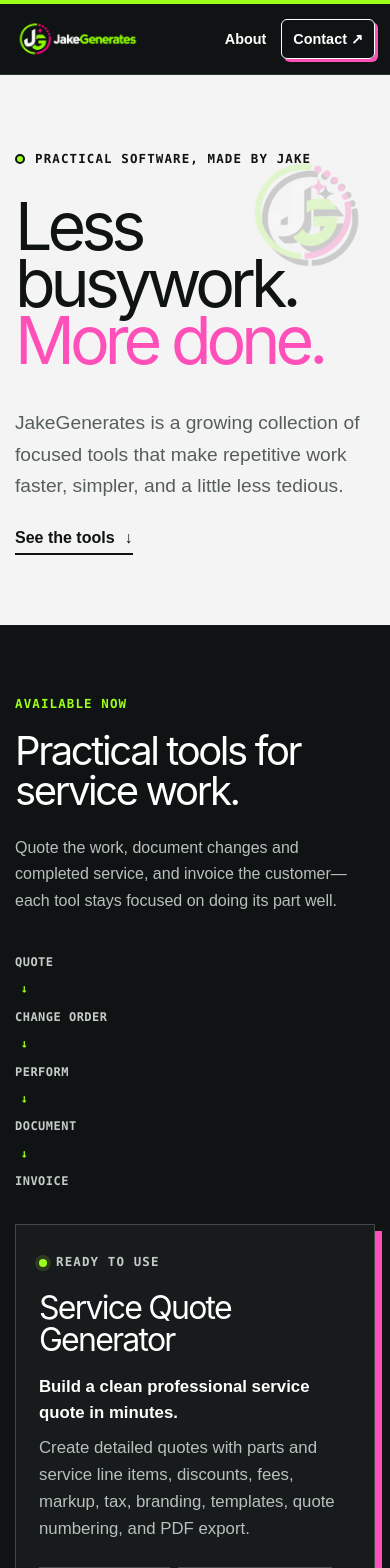
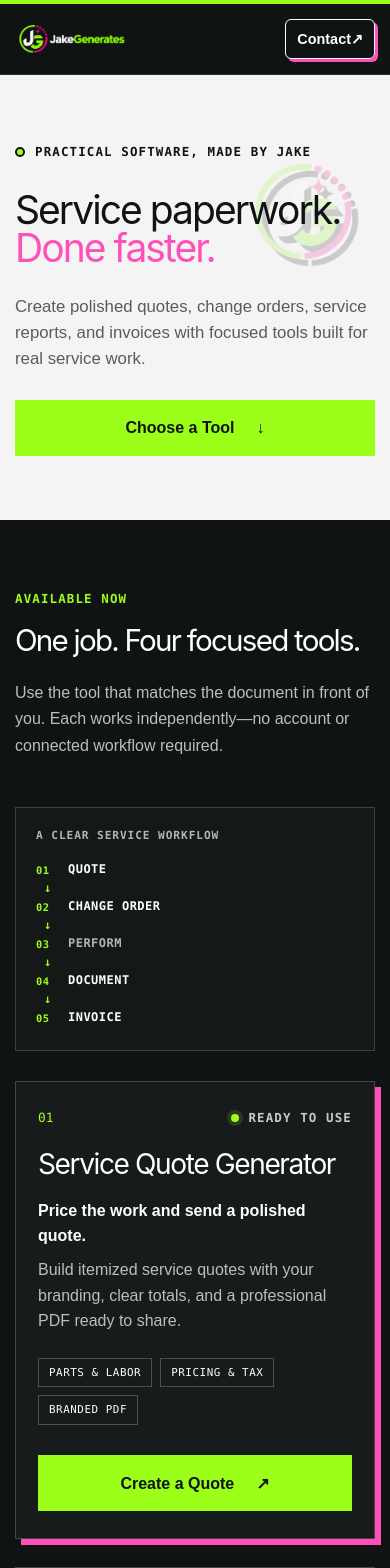
Before and after one commit to jakevans90/jakegenerates, a Next.js app: page / in a window 390 px wide. Shown: the top 1568 px of the page. Built offline with nearby package versions, Linux system fonts and the light colour scheme; no server answers.

Commit message:
Refine homepage tool hierarchy and copy

```diff
--- a/src/app/globals.css
+++ b/src/app/globals.css
@@ -23,6 +23,7 @@
 html { scroll-behavior: smooth; }
 body { margin: 0; background: var(--paper); color: var(--ink); font-family: Arial, Helvetica, sans-serif; line-height: 1.45; }
 a { color: inherit; text-decoration: none; }
+a:focus-visible { outline: 3px solid var(--pink); outline-offset: 4px; }
 .sr-only { position: absolute; width: 1px; height: 1px; padding: 0; margin: -1px; overflow: hidden; clip: rect(0, 0, 0, 0); white-space: nowrap; border: 0; }
 .shell { width: min(1160px, calc(100% - 48px)); margin-inline: auto; }
 .site-header { border-top: 4px solid var(--green); border-bottom: 1px solid #2d3231; background: var(--ink); color: white; position: sticky; top: 0; z-index: 10; }
@@ -34,13 +35,15 @@
 .nav-contact { padding: 11px 16px; border: 1px solid white; border-radius: var(--radius-sm); box-shadow: 3px 3px 0 var(--pink); transition: transform var(--transition), box-shadow var(--transition), color var(--transition), border-color var(--transition); }
 .nav-contact:hover { color: var(--green); border-color: var(--green); }
 .nav-contact:hover { transform: translate(2px, 2px); box-shadow: 1px 1px 0 var(--pink); }
-.hero { min-height: 650px; padding-block: 95px 75px; position: relative; overflow: hidden; }
+.hero { min-height: 610px; padding-block: 88px 82px; position: relative; display: flex; align-items: center; }
+.hero-content { position: relative; z-index: 1; }
 .eyebrow, .kicker, .status { font-family: var(--font-geist-mono); text-transform: uppercase; letter-spacing: .09em; font-size: .78rem; font-weight: 700; }
 .eyebrow { display: flex; align-items: center; gap: 10px; margin-bottom: 30px; }
 .eyebrow span { width: 10px; height: 10px; background: var(--green); border: 2px solid var(--ink); border-radius: 50%; }
-.hero h1 { font-family: var(--font-geist-sans); font-size: clamp(4rem, 9vw, 7.6rem); line-height: .86; letter-spacing: -.075em; margin: 0; max-width: 820px; }
+.hero h1 { font-family: var(--font-geist-sans); font-size: clamp(4rem, 8vw, 7rem); line-height: .9; letter-spacing: -.07em; margin: 0; max-width: 900px; }
 .hero h1 em, .coming-soon h2 em { color: var(--pink); font-style: normal; }
-.hero-copy { max-width: 570px; color: var(--muted); font-size: 1.2rem; line-height: 1.65; margin: 38px 0 24px; }
+.hero-copy { max-width: 650px; color: var(--muted); font-size: 1.2rem; line-height: 1.6; margin: 34px 0 28px; }
+.hero-button { min-width: 180px; }
 .text-link { font-weight: 800; display: inline-flex; gap: 10px; border-bottom: 2px solid var(--ink); padding-bottom: 4px; }
 .text-link:hover { color: #c90073; border-color: #c90073; }
 .hero-mark { width: 215px; height: 215px; position: absolute; right: 4%; top: 95px; }
@@ -51,20 +54,30 @@
 .tools-section .kicker { color: var(--green); }
 .section-heading h2, .coming-soon h2 { font-family: var(--font-geist-sans); font-size: clamp(2.5rem, 5vw, 4.3rem); line-height: .98; letter-spacing: -.06em; margin: 0; }
 .section-heading > p { max-width: 430px; color: #b8c0bd; line-height: 1.65; margin: 0; }
-.workflow { display: flex; flex-wrap: wrap; align-items: center; gap: 10px 14px; margin: -18px 0 34px; color: #c4cbc8; font-family: var(--font-geist-mono); font-size: .75rem; font-weight: 700; letter-spacing: .04em; text-transform: uppercase; }
-.workflow span[aria-hidden="true"] { color: var(--green); }
-.tool-list { display: grid; gap: 30px; }
-.tool-card { border: 1px solid #424847; background: #171b1b; min-height: 300px; display: grid; grid-template-columns: 80px minmax(0, 1fr) auto; gap: 42px; align-items: center; padding: 46px; box-shadow: 10px 10px 0 var(--pink); }
-.tool-number { font-family: var(--font-geist-mono); color: var(--green); font-size: .9rem; align-self: start; }
+.workflow-block { margin: 0 0 42px; padding: 22px 24px; border: 1px solid #3b4240; background: #141817; }
+.workflow-label { margin: 0 0 14px; color: #aeb7b3; font-family: var(--font-geist-mono); font-size: .7rem; font-weight: 700; letter-spacing: .08em; text-transform: uppercase; }
+.workflow { display: grid; grid-template-columns: repeat(5, 1fr); gap: 0; margin: 0; padding: 0; list-style: none; }
+.workflow li { position: relative; display: flex; align-items: center; gap: 10px; min-width: 0; font-family: var(--font-geist-mono); font-size: .75rem; font-weight: 800; letter-spacing: .04em; text-transform: uppercase; }
+.workflow li:not(:last-child)::after { content: "→"; position: absolute; right: 14px; color: var(--green); }
+.workflow li span { color: var(--green); font-size: .65rem; }
+.workflow .workflow-action { color: #aeb7b3; }
+.tool-list { display: grid; grid-template-columns: repeat(2, minmax(0, 1fr)); gap: 28px; }
+.tool-card { border: 1px solid #424847; background: #171b1b; min-height: 430px; display: flex; flex-direction: column; padding: 34px; box-shadow: 8px 8px 0 var(--pink); }
+.tool-card-top { display: flex; align-items: center; justify-content: space-between; gap: 20px; margin-bottom: 28px; }
+.tool-number { font-family: var(--font-geist-mono); color: var(--green); font-size: .8rem; }
 .status { display: flex; align-items: center; gap: 9px; color: #c4cbc8; margin-bottom: 20px; }
+.tool-card-top .status { margin: 0; }
 .status span { width: 8px; height: 8px; border-radius: 50%; background: var(--green); box-shadow: 0 0 0 4px #b9ff3822; }
-.tool-content h3 { font-family: var(--font-geist-sans); font-size: clamp(2rem, 4vw, 3.4rem); line-height: 1; letter-spacing: -.055em; margin: 0 0 18px; }
-.tool-content > p { max-width: 600px; color: #b8c0bd; font-size: 1.05rem; line-height: 1.6; }
-.tool-content > .tool-value { margin-bottom: 8px; color: white; font-weight: 800; }
-.tool-tags { display: flex; flex-wrap: wrap; gap: 8px; margin-top: 24px; }
-.tool-tags span { border: 1px solid #49504e; padding: 6px 10px; font-family: var(--font-geist-mono); font-size: .7rem; text-transform: uppercase; letter-spacing: .05em; }
+.tool-content { flex: 1; }
+.tool-content h3 { font-family: var(--font-geist-sans); font-size: clamp(2rem, 3.2vw, 2.8rem); line-height: 1; letter-spacing: -.05em; margin: 0 0 20px; text-wrap: balance; }
+.tool-content > p { max-width: 560px; color: #b8c0bd; font-size: 1rem; line-height: 1.6; }
+.tool-content > .tool-value { margin: 0 0 8px; color: white; font-weight: 800; }
+.tool-content > .tool-value + p { margin-top: 0; }
+.tool-tags { display: flex; flex-wrap: wrap; gap: 8px; margin: 24px 0 30px; padding: 0; list-style: none; }
+.tool-tags li { border: 1px solid #49504e; padding: 6px 10px; font-family: var(--font-geist-mono); font-size: .68rem; text-transform: uppercase; letter-spacing: .05em; }
 .primary-button { background: var(--green); color: var(--ink); min-height: 56px; padding: 0 22px; display: inline-flex; align-items: center; justify-content: center; gap: 22px; font-weight: 900; border: 2px solid var(--green); white-space: nowrap; transition: background .2s, color .2s; }
 .primary-button:hover { background: transparent; color: var(--green); }
+.primary-button:focus-visible { outline-color: white; }
 .coming-soon { padding-block: 115px 130px; }
 .coming-grid { display: grid; grid-template-columns: 1.15fr .85fr; gap: 90px; align-items: end; }
 .coming-grid > p { color: var(--muted); font-size: 1.1rem; line-height: 1.7; max-width: 490px; margin: 0; }
@@ -90,21 +103,30 @@
 @media (max-width: 850px) {
   .hero-mark { width: 130px; height: 130px; opacity: .18; right: 2%; top: 70px; }
   .hero-mark img { filter: drop-shadow(7px 7px 0 var(--ink)); }
-  .tool-card { grid-template-columns: 45px 1fr; } .primary-button { grid-column: 2; justify-self: start; }
+  .tool-list { grid-template-columns: 1fr; }
+  .tool-card { min-height: 0; }
   .coming-grid { grid-template-columns: 1fr; gap: 35px; }
 }
 @media (max-width: 620px) {
-  .shell { width: min(100% - 30px, 1160px); }
-  .nav-wrap { min-height: 70px; } .site-header nav { gap: 15px; } .site-header nav a:first-child { display: none; }
-  .brand-logo { height: 42px; }
+  .shell { width: calc(100% - 30px); max-width: 1160px; }
+  .nav-wrap { min-height: 70px; position: relative; } .site-header nav { position: absolute; right: 0; gap: 8px; } .site-header nav a:not(.nav-contact) { display: none; } .site-header nav .nav-contact { display: inline-flex; }
+  .brand-logo { height: 38px; }
   .nav-contact { padding: 9px 11px; }
-  .hero { min-height: auto; padding-block: 75px 70px; }
-  .hero h1 { font-size: clamp(3.55rem, 17vw, 5.2rem); }
+  .hero { min-height: auto; padding-block: 68px 64px; overflow: hidden; }
+  .hero h1 { max-width: 100%; font-size: clamp(2.35rem, 10vw, 2.8rem); line-height: .98; letter-spacing: -.05em; overflow-wrap: anywhere; }
+  .hero-copy { font-size: 1.05rem; line-height: 1.55; margin-top: 26px; }
+  .hero-button { width: 100%; }
+  .section-heading h2, .coming-soon h2 { font-size: clamp(1.85rem, 7.5vw, 2.25rem); overflow-wrap: anywhere; }
   .section-heading { align-items: start; flex-direction: column; gap: 25px; }
-  .tool-card { grid-template-columns: 1fr; gap: 18px; padding: 28px 23px; box-shadow: 7px 7px 0 var(--pink); }
-  .primary-button { grid-column: 1; width: 100%; } .tool-number { display: none; }
-  .workflow { align-items: flex-start; flex-direction: column; margin-top: -8px; }
-  .workflow span[aria-hidden="true"] { transform: rotate(90deg); margin-left: 5px; }
+  .workflow-block { padding: 20px; margin-bottom: 30px; }
+  .workflow { grid-template-columns: 1fr; gap: 13px; }
+  .workflow li { min-height: 24px; }
+  .workflow li:not(:last-child)::after { content: "↓"; right: auto; left: 8px; top: 22px; }
+  .workflow li span { width: 22px; }
+  .tool-card { padding: 27px 22px; box-shadow: 6px 6px 0 var(--pink); }
+  .tool-card-top { margin-bottom: 22px; }
+  .tool-content h3 { font-size: clamp(1.7rem, 7.2vw, 2rem); overflow-wrap: anywhere; }
+  .primary-button { width: 100%; }
   .tools-section { padding-block: 70px 85px; } .coming-soon { padding-block: 85px 95px; }
   .footer-top { align-items: start; flex-direction: column; } .site-footer nav { gap: 18px; flex-wrap: wrap; }
   .footer-bottom { align-items: start; flex-direction: column; justify-content: center; gap: 7px; }
--- a/src/app/page.tsx
+++ b/src/app/page.tsx
@@ -3,46 +3,42 @@
 import { SiteFooter, SiteHeader } from "@/components/site-shell";
 import heroLogo from "../../public/brand/jg-circle.png";
 
-const serviceReportUrl = process.env.NEXT_PUBLIC_SERVICE_REPORT_URL || "https://service-reports.jakegenerates.com";
-const serviceQuoteUrl = "https://service-quotes.jakegenerates.com/";
-const changeOrderUrl = "https://change-orders.jakegenerates.com/";
-const serviceInvoiceUrl = "https://service-invoices.jakegenerates.com/";
+const tools = [
+  { number: "01", id: "service-quote-generator", name: "Service Quote Generator", value: "Price the work and send a polished quote.", description: "Build itemized service quotes with your branding, clear totals, and a professional PDF ready to share.", features: ["Parts & labor", "Pricing & tax", "Branded PDF"], cta: "Create a Quote", url: "https://service-quotes.jakegenerates.com/" },
+  { number: "02", id: "change-order-generator", name: "Change Order Generator", value: "Keep scope and price changes clear.", description: "Document additions or deductions, show the revised job total, and capture an approval in one clean PDF.", features: ["Add & deduct", "Revised total", "Approval section"], cta: "Create a Change Order", url: "https://change-orders.jakegenerates.com/" },
+  { number: "03", id: "service-report-generator", name: "Service Report Generator", value: "Turn field notes into a client-ready report.", description: "Organize the work performed, findings, and recommendations into a consistent professional record.", features: ["Work performed", "Findings", "Professional PDF"], cta: "Create a Service Report", url: process.env.NEXT_PUBLIC_SERVICE_REPORT_URL || "https://service-reports.jakegenerates.com" },
+  { number: "04", id: "service-invoice-generator", name: "Service Invoice Generator", value: "Turn completed work into a clear invoice.", description: "Create an itemized service invoice with payment details, balance due, your branding, and a shareable PDF.", features: ["Parts & labor", "Payment tracking", "Branded PDF"], cta: "Create an Invoice", url: "https://service-invoices.jakegenerates.com/" },
+];
 
 export default function Home() {
   return <><SiteHeader /><main>
     <section className="hero shell">
-      <div className="eyebrow"><span aria-hidden="true" /> Practical software, made by Jake</div>
-      <h1>Less busywork.<br /><em>More done.</em></h1>
-      <p className="hero-copy">JakeGenerates is a growing collection of focused tools that make repetitive work faster, simpler, and a little less tedious.</p>
-      <a className="text-link" href="#tools">See the tools <span aria-hidden="true">↓</span></a>
+      <div className="hero-content">
+        <div className="eyebrow"><span aria-hidden="true" /> Practical software, made by Jake</div>
+        <h1>Service paperwork.<br /><em>Done faster.</em></h1>
+        <p className="hero-copy">Create polished quotes, change orders, service reports, and invoices with focused tools built for real service work.</p>
+        <a className="primary-button hero-button" href="#tools">Choose a Tool <span aria-hidden="true">↓</span></a>
+      </div>
       <div className="hero-mark" aria-hidden="true"><Image src={heroLogo} alt="" priority sizes="(max-width: 850px) 130px, 215px" /></div>
     </section>
+
     <section className="tools-section" id="tools"><div className="shell">
-      <div className="section-heading"><div><p className="kicker">Available now</p><h2>Practical tools for service work.</h2></div><p>Quote the work, document changes and completed service, and invoice the customer—each tool stays focused on doing its part well.</p></div>
-      <div className="workflow" aria-label="Service workflow"><span>Quote</span><span aria-hidden="true">→</span><span>Change Order</span><span aria-hidden="true">→</span><span>Perform</span><span aria-hidden="true">→</span><span>Document</span><span aria-hidden="true">→</span><span>Invoice</span></div>
+      <div className="section-heading"><div><p className="kicker">Available now</p><h2>One job. Four focused tools.</h2></div><p>Use the tool that matches the document in front of you. Each works independently—no account or connected workflow required.</p></div>
+      <div className="workflow-block" aria-labelledby="workflow-title">
+        <p className="workflow-label" id="workflow-title">A clear service workflow</p>
+        <ol className="workflow">
+          <li><span>01</span>Quote</li><li><span>02</span>Change Order</li><li className="workflow-action"><span>03</span>Perform</li><li><span>04</span>Document</li><li><span>05</span>Invoice</li>
+        </ol>
+      </div>
       <div className="tool-list">
-        <article className="tool-card" id="service-quote-generator">
-          <div className="tool-number">01</div>
-          <div className="tool-content"><div className="status"><span aria-hidden="true" /> Ready to use</div><h3>Service Quote Generator</h3><p className="tool-value">Build a clean professional service quote in minutes.</p><p>Create detailed quotes with parts and service line items, discounts, fees, markup, tax, branding, templates, quote numbering, and PDF export.</p><div className="tool-tags" aria-label="Service Quote Generator features"><span>Parts &amp; service</span><span>SKU / part numbers</span><span>Flexible discounts</span><span>Fees, markup &amp; tax</span><span>Quote numbering</span><span>Reusable templates</span><span>Company branding</span><span>PDF export</span><span>Draft recovery</span></div></div>
-          <a className="primary-button" href={serviceQuoteUrl} target="_blank" rel="noreferrer">Create a Service Quote <span aria-hidden="true">↗</span><span className="sr-only"> (opens in a new tab)</span></a>
-        </article>
-        <article className="tool-card" id="change-order-generator">
-          <div className="tool-number">02</div>
-          <div className="tool-content"><div className="status"><span aria-hidden="true" /> Ready to use</div><h3>Change Order Generator</h3><p className="tool-value">Document scope and price changes clearly before or during service work.</p><p>Document added or removed scope, parts, labor, discounts, fees, tax, approvals, and revised job totals in a professional change order.</p><div className="tool-tags" aria-label="Change Order Generator features"><span>Add &amp; deduct items</span><span>Parts &amp; service</span><span>SKU / part numbers</span><span>Percentage or fixed discounts</span><span>Service, travel &amp; misc. fees</span><span>Tax calculations</span><span>Original approved amount</span><span>Change amount &amp; revised total</span><span>Approval section</span><span>Reusable templates</span><span>Company branding</span><span>PDF export</span><span>Draft recovery</span></div></div>
-          <a className="primary-button" href={changeOrderUrl} target="_blank" rel="noreferrer">Create a Change Order <span aria-hidden="true">↗</span><span className="sr-only"> (opens in a new tab)</span></a>
-        </article>
-        <article className="tool-card" id="service-report-generator">
-          <div className="tool-number">03</div>
-          <div className="tool-content"><div className="status"><span aria-hidden="true" /> Ready to use</div><h3>Service Report Generator</h3><p>Turn service notes into a clean, professional report without rebuilding the same document from scratch.</p><div className="tool-tags" aria-label="Service Report Generator features"><span>Fast</span><span>Consistent</span><span>Field-ready</span></div></div>
-          <a className="primary-button" href={serviceReportUrl} target="_blank" rel="noreferrer">Open Tool <span aria-hidden="true">↗</span><span className="sr-only"> (opens in a new tab)</span></a>
-        </article>
-        <article className="tool-card" id="service-invoice-generator">
-          <div className="tool-number">04</div>
-          <div className="tool-content"><div className="status"><span aria-hidden="true" /> Ready to use</div><h3>Service Invoice Generator</h3><p className="tool-value">Turn completed work into a clean professional invoice in minutes.</p><p>Create professional service invoices with detailed parts and labor, discounts, fees, tax, payment tracking, branding, reusable templates, invoice numbering, and PDF export.</p><div className="tool-tags" aria-label="Service Invoice Generator features"><span>Parts &amp; service</span><span>SKU / part numbers</span><span>Flexible discounts</span><span>Service, travel &amp; misc. fees</span><span>Tax calculations</span><span>Invoice numbering</span><span>Paid &amp; balance due</span><span>Reusable templates</span><span>Company branding</span><span>PDF export</span><span>Draft recovery</span></div></div>
-          <a className="primary-button" href={serviceInvoiceUrl} target="_blank" rel="noreferrer">Create a Service Invoice <span aria-hidden="true">↗</span><span className="sr-only"> (opens in a new tab)</span></a>
-        </article>
+        {tools.map((tool) => <article className="tool-card" id={tool.id} key={tool.id}>
+          <div className="tool-card-top"><span className="tool-number">{tool.number}</span><span className="status"><span aria-hidden="true" /> Ready to use</span></div>
+          <div className="tool-content"><h3>{tool.name}</h3><p className="tool-value">{tool.value}</p><p>{tool.description}</p><ul className="tool-tags" aria-label={`${tool.name} highlights`}>{tool.features.map((feature) => <li key={feature}>{feature}</li>)}</ul></div>
+          <a className="primary-button" href={tool.url} target="_blank" rel="noreferrer">{tool.cta} <span aria-hidden="true">↗</span><span className="sr-only"> (opens in a new tab)</span></a>
+        </article>)}
       </div>
     </div></section>
-    <section className="coming-soon shell"><p className="kicker">On the workbench</p><div className="coming-grid"><h2>More tools coming,<br /><em>carefully chosen.</em></h2><p>New generators, calculators, and workflow helpers are in the works. Each one starts with the same question: can this save someone time every week?</p></div></section>
+
+    <section className="coming-soon shell"><p className="kicker">On the workbench</p><div className="coming-grid"><h2>More useful tools,<br /><em>when they&apos;re ready.</em></h2><p>We&apos;re building a small, thoughtful collection—not a crowded toolbox. New tools will earn their place by saving time on real work.</p></div></section>
   </main><SiteFooter /></>;
 }
```
